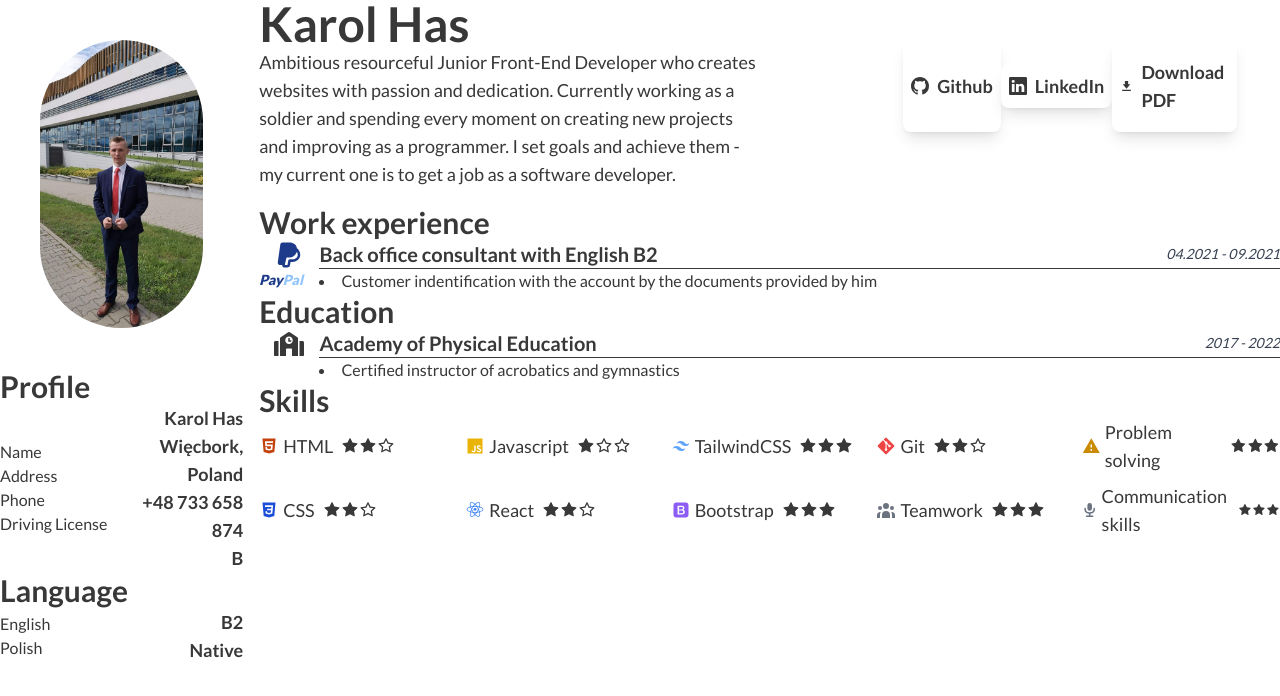
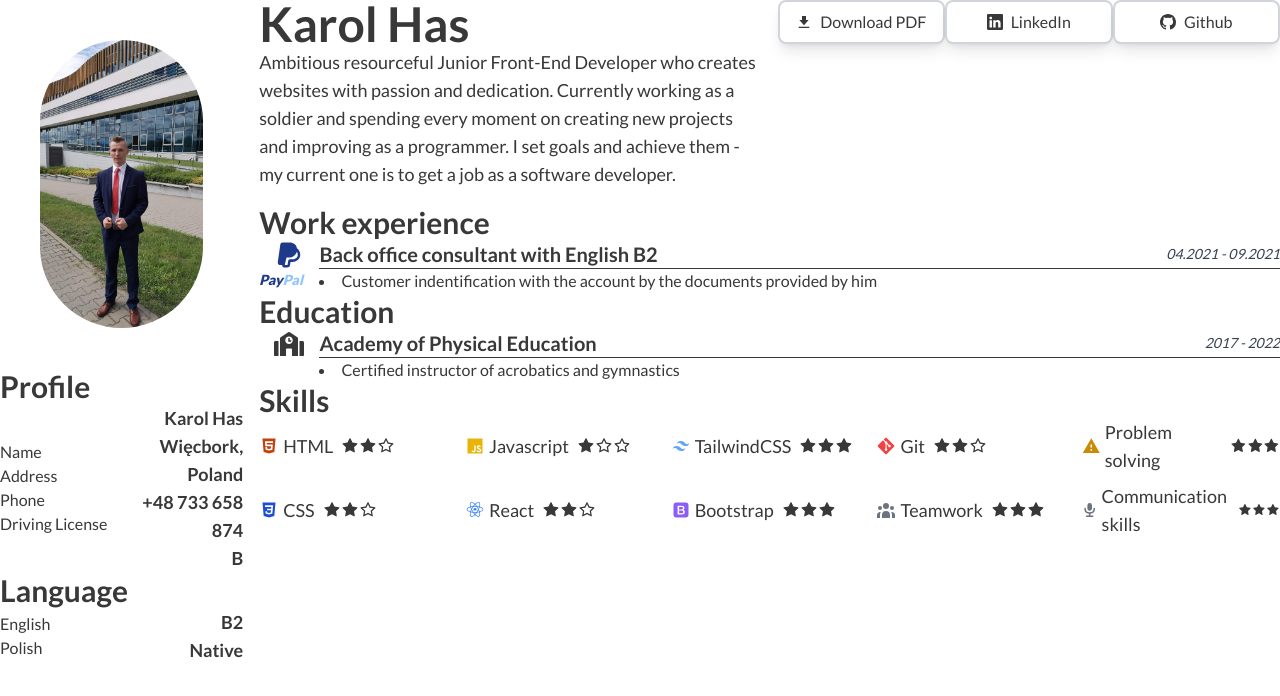
Before and after one commit to karolhas/CV, a React (Vite) app: page / in a window 1280 px wide. Shown: the top 696 px of the page. Built offline with nearby package versions, Linux system fonts and the light colour scheme.

Commit message:
Added grid to Buttons component

```diff
--- a/src/components/Buttons.tsx
+++ b/src/components/Buttons.tsx
@@ -4,35 +4,39 @@ import PDF from "../assets/CV_Karol_Has.pdf";
 
 function Buttons() {
   return (
-    <>
-      <div className="m-10 mx-auto flex w-[50%] flex-col text-lg font-bold lg:flex-row">
-        <a
-          href="https://github.com/karolhas"
-          target="_blank"
-          className="flex cursor-pointer items-center justify-center rounded-lg bg-white p-2 shadow-lg duration-300 hover:bg-gray-600 hover:text-white"
-        >
-          <BsGithub />
-          <span className="ml-2">Github</span>
-        </a>
-        <a
-          href="https://www.linkedin.com/in/karolhas"
-          target="_blank"
-          className="my-6 flex cursor-pointer items-center justify-center rounded-lg bg-white p-2 shadow-lg duration-300 hover:bg-blue-700 hover:text-white"
-        >
-          <BsLinkedin />
-          <span className="ml-2">LinkedIn</span>
-        </a>
+    <div className="grid w-full grid-cols-3">
+      <div className="cols-span-1">
         <a
           href={PDF}
           target="_blank"
-          className="flex cursor-pointer items-center justify-center rounded-lg bg-white p-2 shadow-lg duration-300 hover:bg-teal-600 hover:text-white"
+          className="flex cursor-pointer items-center justify-center rounded-lg border-2 border-gray-300 bg-white p-2 shadow-lg duration-300 hover:bg-teal-600 hover:text-white"
           download
         >
           <BiSolidDownload />
           <span className="ml-2">Download PDF</span>
         </a>
       </div>
-    </>
+      <div className="cols-span-1">
+        <a
+          href="https://www.linkedin.com/in/karolhas"
+          target="_blank"
+          className="flex cursor-pointer items-center justify-center rounded-lg border-2 border-gray-300 bg-white p-2 shadow-lg duration-300 hover:bg-blue-700 hover:text-white"
+        >
+          <BsLinkedin />
+          <span className="ml-2">LinkedIn</span>
+        </a>
+      </div>
+      <div className="cols-span-1">
+        <a
+          href="https://github.com/karolhas"
+          target="_blank"
+          className="flex cursor-pointer items-center justify-center rounded-lg border-2 border-gray-300 bg-white p-2 shadow-lg duration-300 hover:bg-gray-600 hover:text-white"
+        >
+          <BsGithub />
+          <span className="ml-2">Github</span>
+        </a>
+      </div>
+    </div>
   );
 }
 
```
